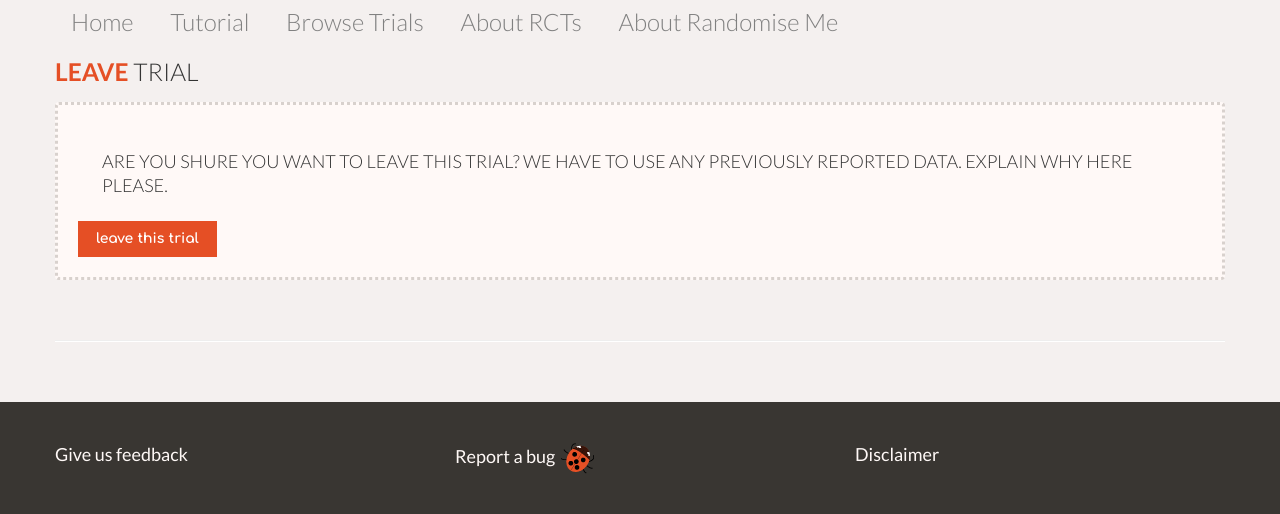
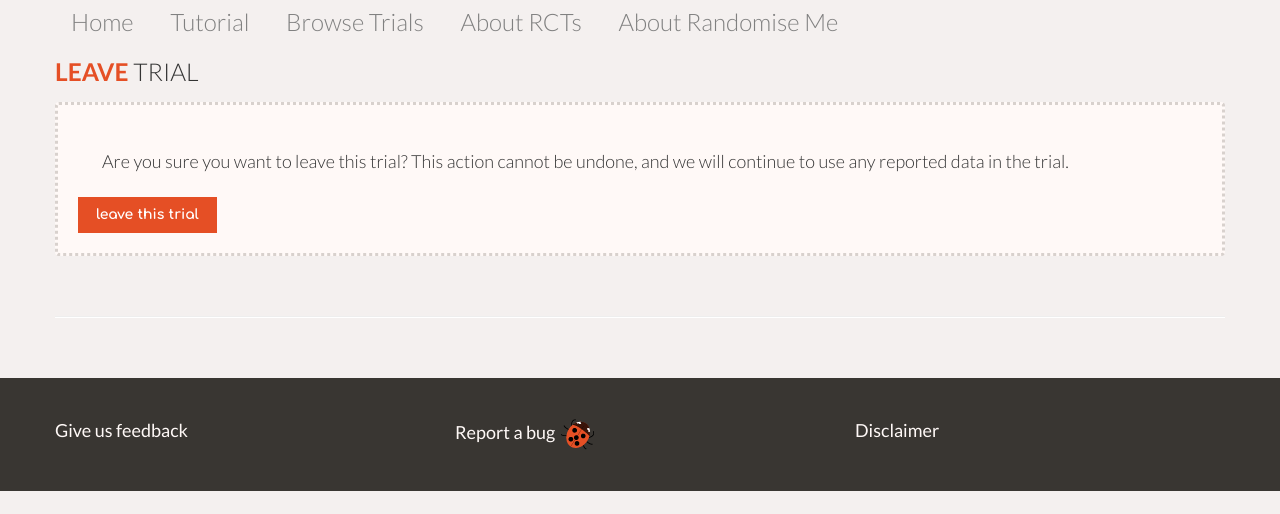
Before and after one commit to openhealthcare/randomise.me, a Django app: template rm/templates/trials/leave_trial.html in a window 1280 px wide. Shown: the part 80-594 px from the top of the page. Run offline with Django 3.2, Linux system fonts and the light colour scheme; the template is opened without the code that fills it, so the values that code supplies are empty; parts of the project's set-up code (start-up, migrations or seed data) failed here and were passed over; some libraries are stand-ins or nearby versions.

Commit message:
Leave trial copy. close #71

```diff
--- a/rm/templates/trials/leave_trial.html
+++ b/rm/templates/trials/leave_trial.html
@@ -23,8 +23,8 @@
      {% endif %}
    {% else %}
      <p>
-       ARE YOU SHURE YOU WANT TO LEAVE THIS TRIAL? WE HAVE TO USE ANY
-       PREVIOUSLY REPORTED DATA. EXPLAIN WHY HERE PLEASE.
+       Are you sure you want to leave this trial? This action cannot be
+       undone, and we will continue to use any reported data in the trial.
      </p>
      <form method="POST" id="leave-form" action="{% url 'leave-trial' trial.pk %}">
        {% csrf_token %}
```
